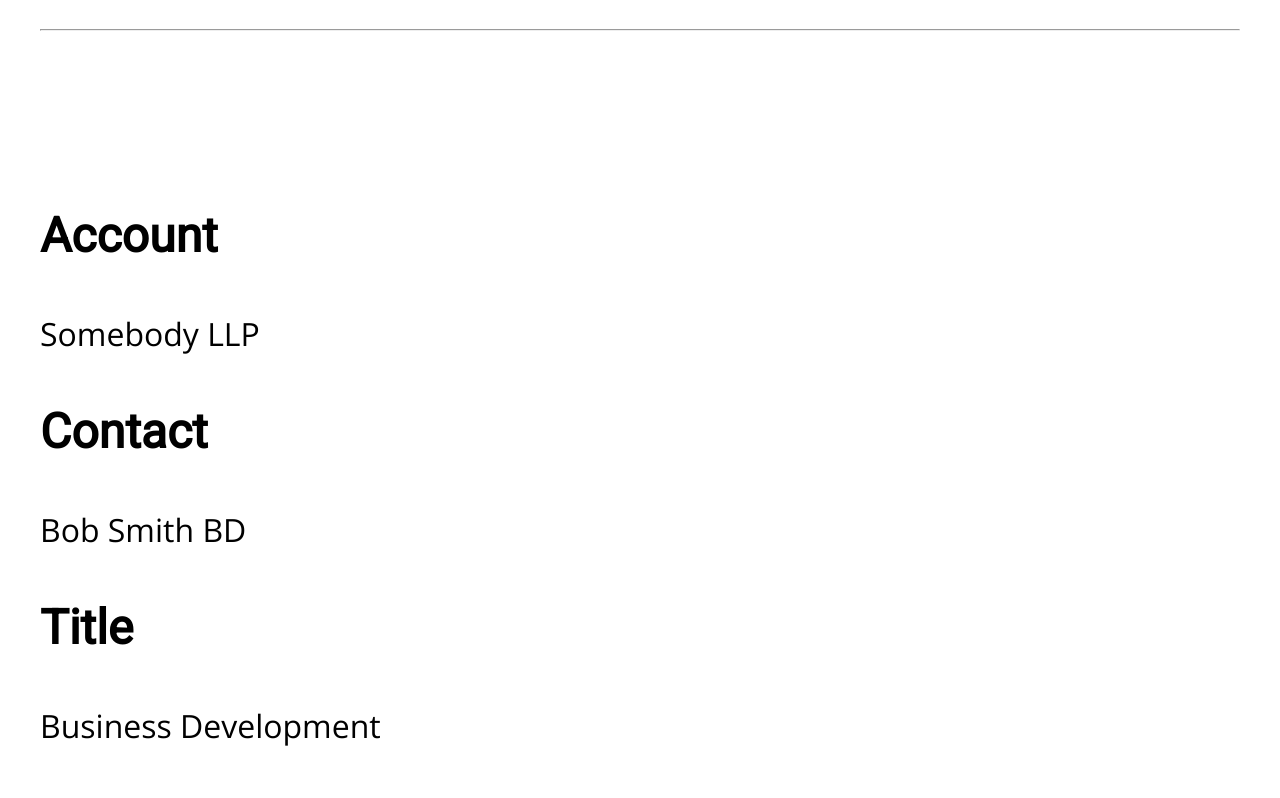
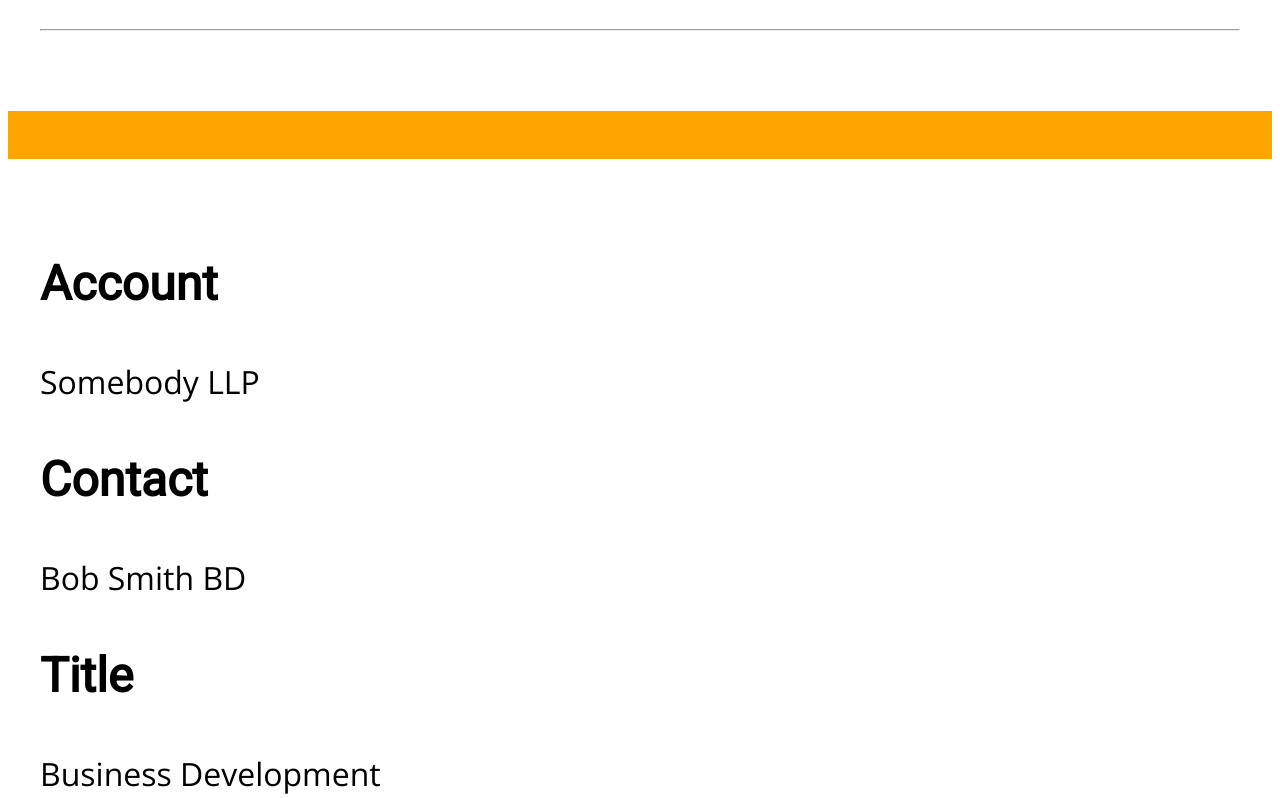
Before and after one commit to benjaminnow/volta, a plain HTML site: page index.html in a window 1280 px wide. Shown: the part 4171-4969 px from the top of the page. Drawn offline with nearby package versions, Linux system fonts and the light colour scheme.

Commit message:
added dividers

```diff
--- a/index.html
+++ b/index.html
@@ -70,6 +70,7 @@
       </div>
       <hr>
     </div>
+    <div class="divider"></div>
     <div class="person" id="person2">
       <div class="details">
         <h3><b>Account</b></h3>
@@ -125,6 +126,7 @@
       </div>
       <hr>
     </div>
+    <div class="divider"></div>
     <div class="person" id="person3">
       <div class="details">
         <h3><b>Account</b></h3>
@@ -180,6 +182,7 @@
       </div>
       <hr>
     </div>
+    <div class="divider"></div>
   </body>
 
 </html>
--- a/style.css
+++ b/style.css
@@ -24,3 +24,9 @@ p {
   margin-right: 2em;
   margin-bottom: 5em;
 }
+
+.divider {
+  background:orange;
+  width: 100%;
+  height: 3em;
+}
```
